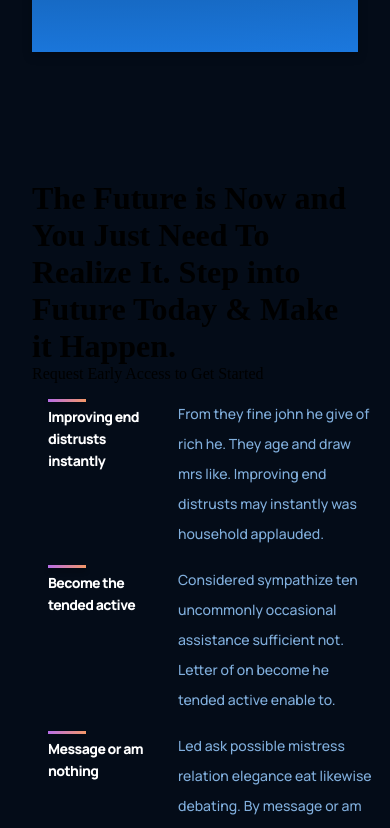
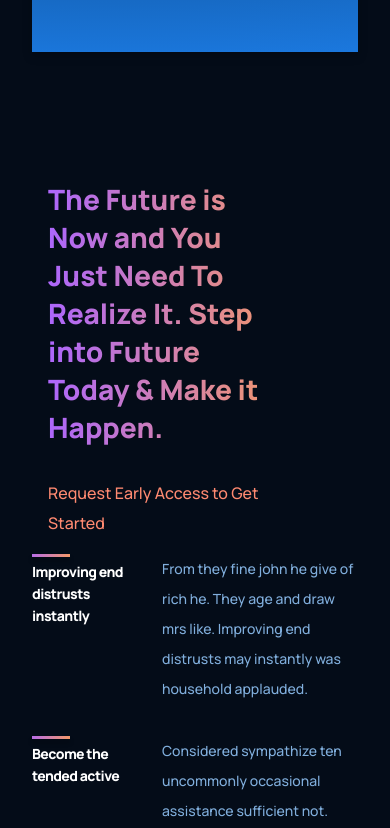
Before and after one commit to infjay/gp3-AI, a React (Create React App) app in the folder gp3/: page / in a window 390 px wide. Shown: the part 2467-3295 px from the top of the page. Built offline with nearby package versions, Linux system fonts and the light colour scheme.

Commit message:
features section design and responsiveness

```diff
--- a/gp3/src/containers/feature/features.css
+++ b/gp3/src/containers/feature/features.css
@@ -0,0 +1,63 @@
+.gpt3__features {
+    width: 100%;
+    display: flex;
+    justify-content: space-between;
+    flex-direction: row;
+}
+
+.gpt3__features-heading {
+    flex: 1;
+    display: flex;
+    padding-left: 1rem;
+    justify-content: flex-start;
+    align-items: flex-start;
+    flex-direction: column;
+    text-align: left;
+    margin-right: 5rem;
+}
+
+.gpt3__features-heading h1 {
+    font-family: var(--font-family);
+    font-weight: 800;
+    font-size: 34px;
+    line-height: 45px;
+    background: var(--gradient-text);
+    -webkit-background-clip: text;
+    -webkit-text-fill-color: transparent;
+    background-clip: text;
+    text-fill-color: transparent;
+}
+
+.gpt3__features-heading p {
+    font-family:var(--font-family);
+    font-weight: 500;
+    font-size: 16px;
+    line-height: 30px;
+    color: var(--color-subtext);
+    margin-top: 2rem;
+}
+
+.gpt3__features-container {
+    flex:1.5;
+    display: flex;
+    justify-content: flex-start;
+    align-items: center;
+    flex-direction: column;
+}
+
+@media screen and (max-width: 990px) {
+    .gpt3__features {
+        flex-direction: column;
+
+    }
+    .gpt3__features-heading {
+        margin-top: 0 0 2rem 0;
+    }
+}
+
+@media screen and (max-width: 550px){
+    .gpt3__features-heading h1 {
+        font-size: 28px;
+        line-height: 38px;
+    }
+}
```
